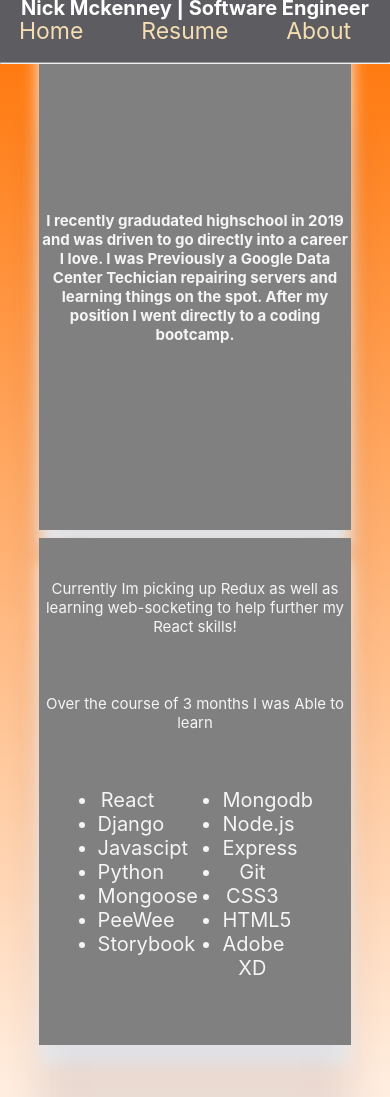
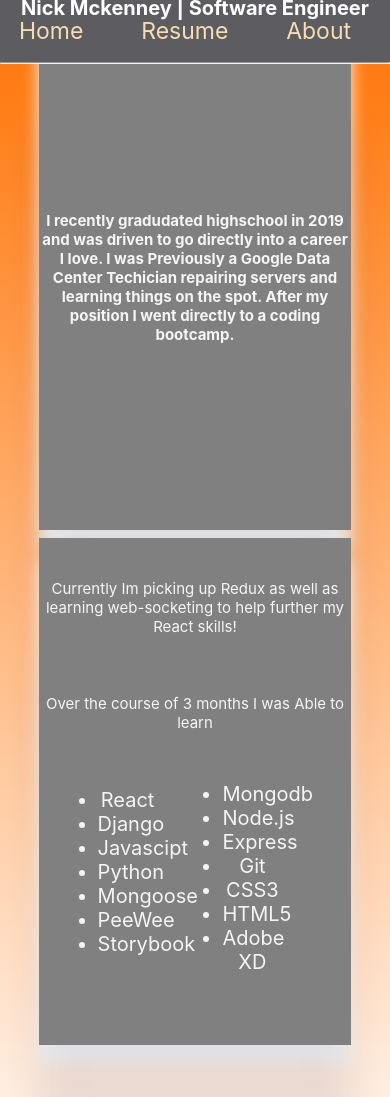
Before and after one commit to nickmckenney/myporf, a React (Create React App) app: page /about in a window 390 px wide. Shown: the top 1097 px of the page. Built offline with nearby package versions, Linux system fonts and the light colour scheme.

Commit message:
repositioning bullets

```diff
--- a/src/App.css
+++ b/src/App.css
@@ -385,5 +385,6 @@ li {
   }
   .secoundHalf {
     left: 20%;
+    top: 9%;
   }
 }
```
